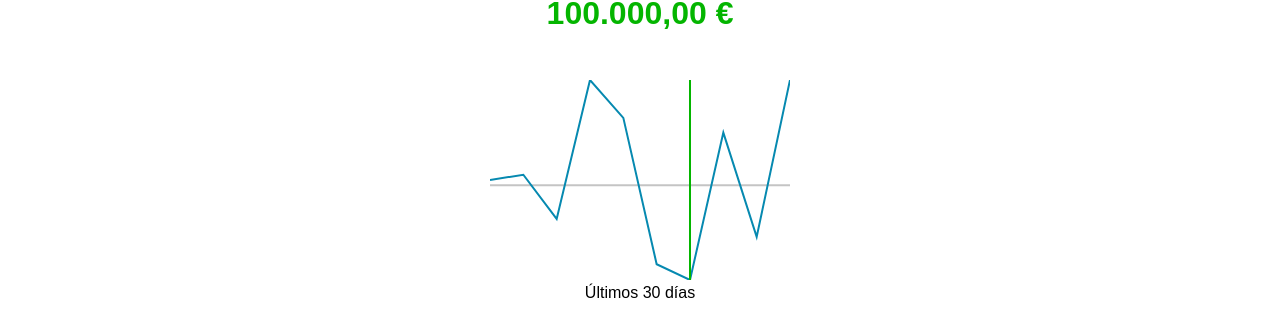
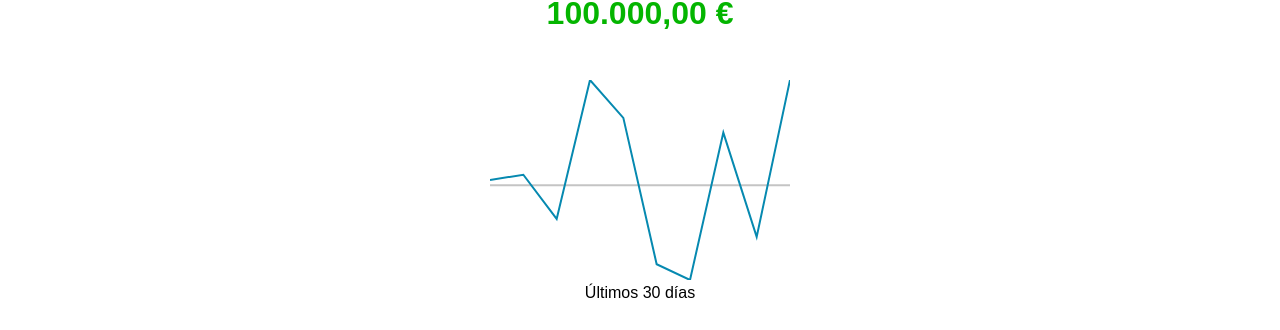
Before and after one commit to JuancaSalaG/PracticeVue, a Vue app: page / in a window 1280 px wide. Shown: the part 208-538 px from the top of the page. Built offline with nearby package versions, Linux system fonts and the light colour scheme.

Commit message:
terminado el componente gráfico - clase 15

```diff
--- a/src/components/Resume/Graphic.vue
+++ b/src/components/Resume/Graphic.vue
@@ -1,6 +1,9 @@
 <template>
     <div>
         <svg
+            @touchstart="tap"
+            @touchmove="tap"
+            @touchend="uptap"
             viewBox="0 0 300 200"
         >
             <line
@@ -19,10 +22,11 @@
             />
             <line
                 stroke="#04B500"
+                v-show="showPointer"
                 stroke-width="2"
-                x1="200"
+                :x1="pointer"
                 y1="0"
-                x2="200"
+                :x2="pointer"
                 y2="200"
             />
         </svg>
@@ -31,7 +35,7 @@
 </template>
 
 <script setup>
-import { defineProps, toRefs, computed } from "vue";
+import { defineProps, toRefs, computed, ref } from "vue";
 
 const props = defineProps({
     amounts: {
@@ -65,6 +69,21 @@
         return `${points} ${x},${y}`;
     }, "0,100");
 });
+
+const showPointer = ref(false);
+const pointer = ref(0);
+
+const tap = ({ target, touches }) => {
+    showPointer.value = true;
+    const elementWidth = target.getBoundingClientRect().width;
+    const elementX = target.getBoundingClientRect().x;
+    const x = touches[0].clientX;
+    pointer.value = ((x - elementX) * 300 / elementWidth);
+};
+
+const uptap = () => {
+    showPointer.value = false;
+};
 </script>
 
 <style scoped>
```
